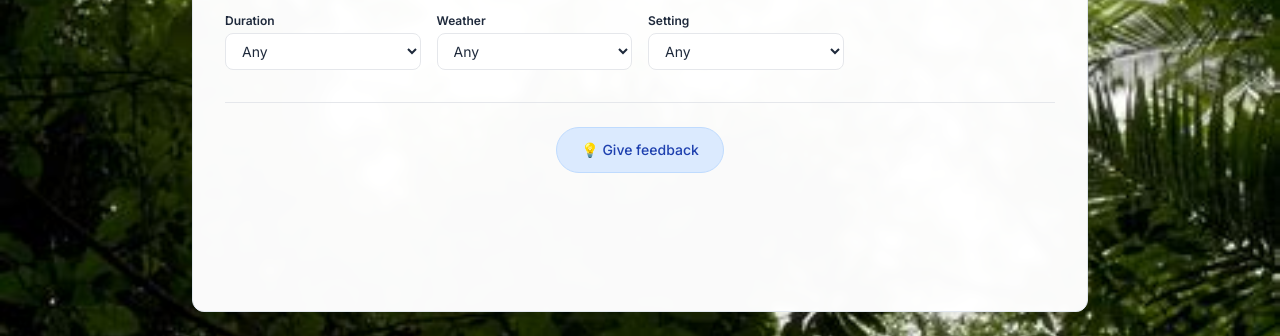
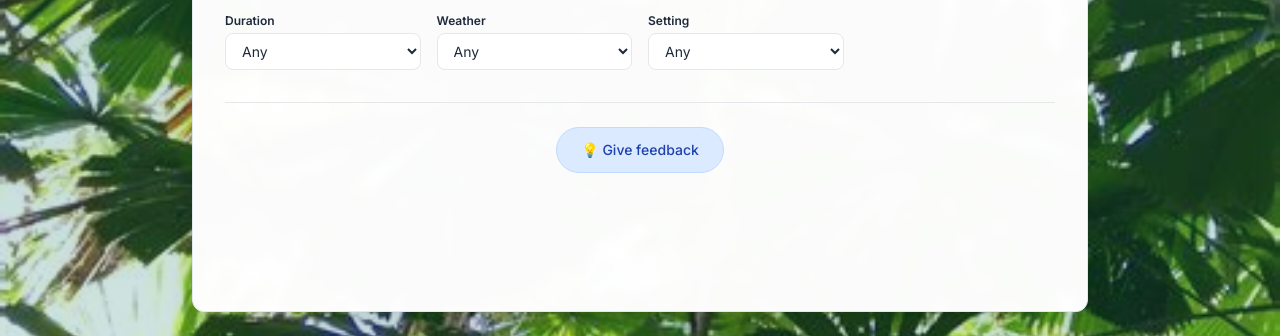
Before and after one commit to jo-fegan/quest-roulette, a plain HTML site: page index.html in a window 1280 px wide. Shown: the part 464-800 px from the top of the page. Drawn offline with nearby package versions, Linux system fonts and the light colour scheme; a script that the page names is missing.

Commit message:
Update index.html

```diff
--- a/index.html
+++ b/index.html
@@ -73,11 +73,9 @@
 
         body {
             background-color: var(--bg-primary);
-            /* Rainforest Gradient Background
-            AFTER IMAGE: BEFORE URL .... linear-gradient(to bottom, rgba(15, 118, 110, 0.95), rgba(15, 118, 110, 0.85)),
-            */
-            background-image:
-                              url('https://github.com/jo-fegan/quest-roulette/raw/59c4eec57a4b82fbef98404d8669583a15dd9a09/assets/canopy.jpg?raw=true');
+            /* Rainforest Gradient Background  */
+            background-image: linear-gradient(to bottom, rgba(15, 118, 110, 0.3), rgba(15, 118, 110, 0.2)),
+                              url('https://github.com/jo-fegan/quest-roulette/blob/82099278669e0dc34fb37ee7a89bfeb943f07196/assets/cairns_palm.jpg');
             background-size: cover;
             background-position: center;
             background-attachment: fixed;
```
